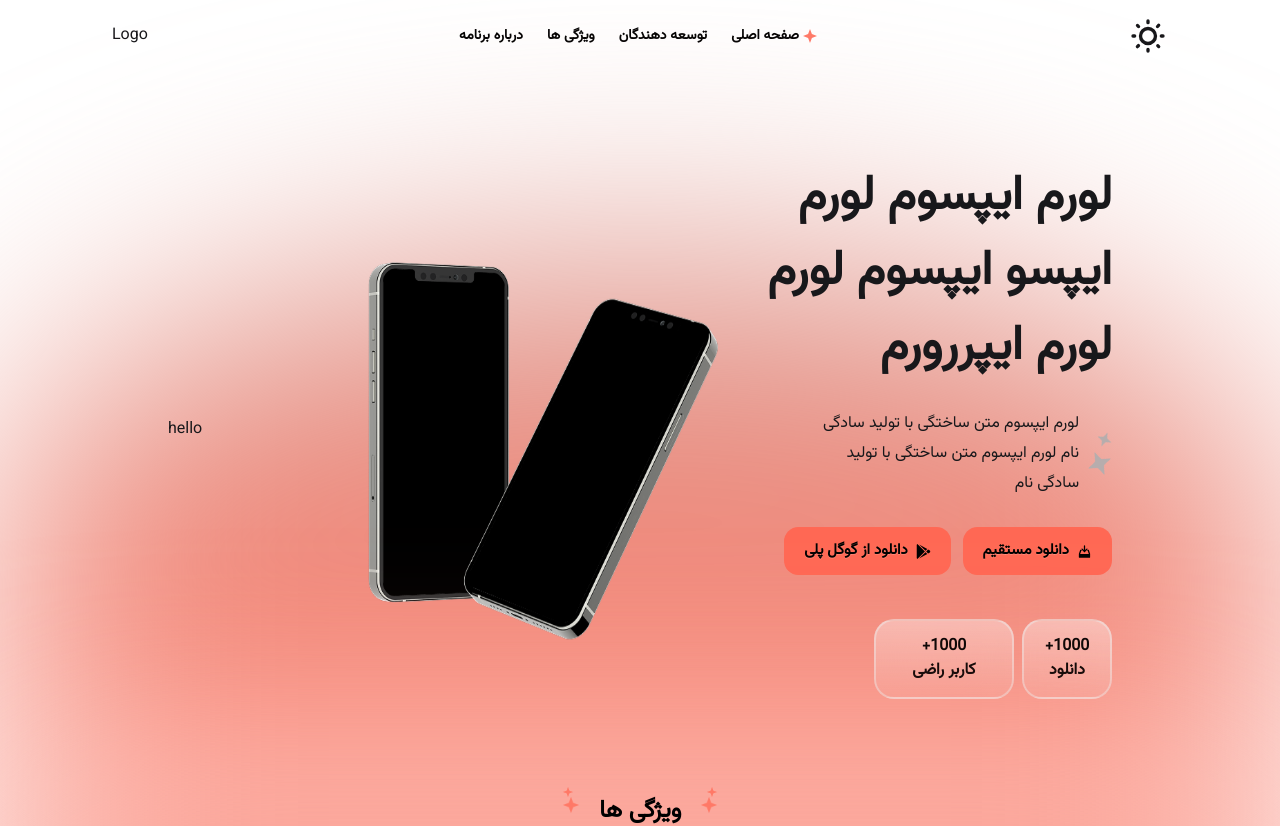
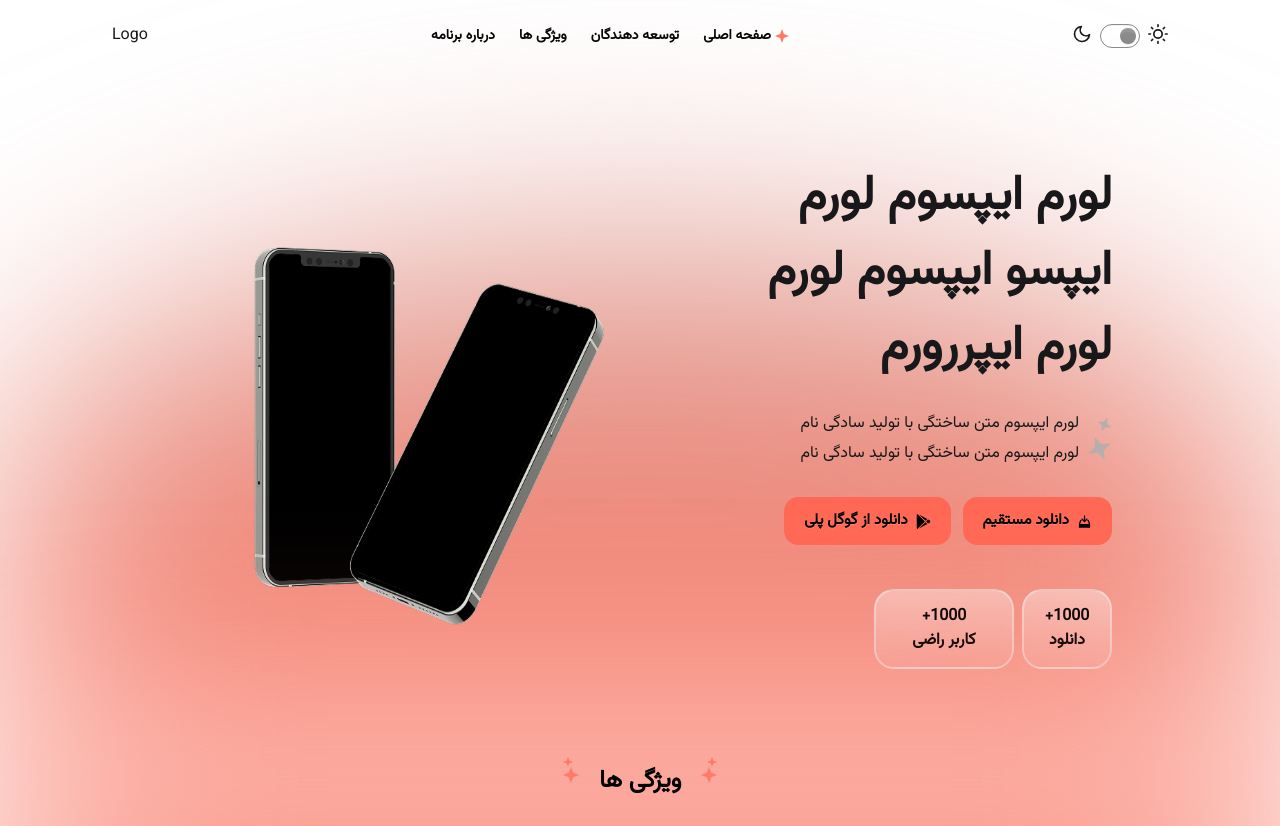
Before and after one commit to buordino/landing, a Next.js app: page / in a window 1280 px wide. Shown: the top 826 px of the page. Built offline with nearby package versions, Linux system fonts and the light colour scheme.

Commit message:
change theme switcher

```diff
--- a/app/_components/Header.tsx
+++ b/app/_components/Header.tsx
@@ -5,7 +5,7 @@ import ThemeSwitcher from "./ThemeSwitcher";
 
 const Header = () => {
   return (
-    <header>
+    <header className="dark:bg-custome-black">
       <div className="flex justify-between md:justify-normal items-center px-12 md:px-28 py-4">
         <div>
           <ThemeSwitcher />
--- a/app/_components/IntroductionSection.tsx
+++ b/app/_components/IntroductionSection.tsx
@@ -3,13 +3,12 @@ import PhoneImagesWrraper from "./PhoneImagesWrraper";
 
 const IntroductionSection = () => {
   return (
-    <section id="main" className="relative">
+    <section id="main" className="relative dark:bg-custome-black">
       <div className="absolute w-[100%] bg-gradient-to-t from-custome-orange-1 to-circle-color blur-[125px] top-[25%] left-0 right-0 mx-auto bottom-0 rounded-t-[100%]"></div>
       <div className="py-22 px-16 md:px-42 relative ">
         <div className="flex justify-center flex-col 2lg:flex-row items-center 2lg:justify-between gap-10 sm:gap-20">
           <MainContent />
           <PhoneImagesWrraper />
-          <h2 className="dark:text-yellow-300">hello</h2>
         </div>
       </div>
     </section>
--- a/app/_components/Navigation.tsx
+++ b/app/_components/Navigation.tsx
@@ -15,7 +15,7 @@ const Navigation = ({ isShow}: NavigationPropsType) => {
       {navigationItems.map((nav, index) => (
         <Link
           role="tab"
-          className=" tab !text-custome-black hover:!text-custome-orange-2 font-[600] "
+          className=" tab dark:!text-white !text-custome-black hover:!text-custome-orange-2 font-[600] "
           href={nav.href}
           key={index}
         >
--- a/app/_components/ThemeSwitcher.tsx
+++ b/app/_components/ThemeSwitcher.tsx
@@ -9,28 +9,42 @@ const ThemeSwitcher = () => {
     else document.querySelector("html")?.classList.remove("dark");
   }, [isDarkMode]);
   return (
-    <label className="swap swap-rotate">
+    <label className="flex cursor-pointer gap-2">
+      <svg
+        className="dark:text-white"
+        xmlns="http://www.w3.org/2000/svg"
+        width="20"
+        height="20"
+        viewBox="0 0 24 24"
+        fill="none"
+        stroke="currentColor"
+        strokeWidth="2"
+        strokeLinecap="round"
+        strokeLinejoin="round"
+      >
+        <circle cx="12" cy="12" r="5" />
+        <path d="M12 1v2M12 21v2M4.2 4.2l1.4 1.4M18.4 18.4l1.4 1.4M1 12h2M21 12h2M4.2 19.8l1.4-1.4M18.4 5.6l1.4-1.4" />
+      </svg>
       <input
+        checked={isDarkMode}
         onChange={() => setIsDarkMode((isDark) => !isDark)}
         type="checkbox"
-        className="theme-controller"
-        checked={isDarkMode}
+        value="synthwave"
+        className="toggle theme-controller"
       />
-
       <svg
-        className="swap-off h-10 w-10 fill-current"
+        className="dark:text-white"
         xmlns="http://www.w3.org/2000/svg"
+        width="20"
+        height="20"
         viewBox="0 0 24 24"
+        fill="none"
+        stroke="currentColor"
+        strokeWidth="2"
+        strokeLinecap="round"
+        strokeLinejoin="round"
       >
-        <path d="M5.64,17l-.71.71a1,1,0,0,0,0,1.41,1,1,0,0,0,1.41,0l.71-.71A1,1,0,0,0,5.64,17ZM5,12a1,1,0,0,0-1-1H3a1,1,0,0,0,0,2H4A1,1,0,0,0,5,12Zm7-7a1,1,0,0,0,1-1V3a1,1,0,0,0-2,0V4A1,1,0,0,0,12,5ZM5.64,7.05a1,1,0,0,0,.7.29,1,1,0,0,0,.71-.29,1,1,0,0,0,0-1.41l-.71-.71A1,1,0,0,0,4.93,6.34Zm12,.29a1,1,0,0,0,.7-.29l.71-.71a1,1,0,1,0-1.41-1.41L17,5.64a1,1,0,0,0,0,1.41A1,1,0,0,0,17.66,7.34ZM21,11H20a1,1,0,0,0,0,2h1a1,1,0,0,0,0-2Zm-9,8a1,1,0,0,0-1,1v1a1,1,0,0,0,2,0V20A1,1,0,0,0,12,19ZM18.36,17A1,1,0,0,0,17,18.36l.71.71a1,1,0,0,0,1.41,0,1,1,0,0,0,0-1.41ZM12,6.5A5.5,5.5,0,1,0,17.5,12,5.51,5.51,0,0,0,12,6.5Zm0,9A3.5,3.5,0,1,1,15.5,12,3.5,3.5,0,0,1,12,15.5Z" />
-      </svg>
-
-      <svg
-        className="swap-on h-10 w-10 fill-current"
-        xmlns="http://www.w3.org/2000/svg"
-        viewBox="0 0 24 24"
-      >
-        <path d="M21.64,13a1,1,0,0,0-1.05-.14,8.05,8.05,0,0,1-3.37.73A8.15,8.15,0,0,1,9.08,5.49a8.59,8.59,0,0,1,.25-2A1,1,0,0,0,8,2.36,10.14,10.14,0,1,0,22,14.05,1,1,0,0,0,21.64,13Zm-9.5,6.69A8.14,8.14,0,0,1,7.08,5.22v.27A10.15,10.15,0,0,0,17.22,15.63a9.79,9.79,0,0,0,2.1-.22A8.11,8.11,0,0,1,12.14,19.73Z" />
+        <path d="M21 12.79A9 9 0 1 1 11.21 3 7 7 0 0 0 21 12.79z"></path>
       </svg>
     </label>
   );
```
